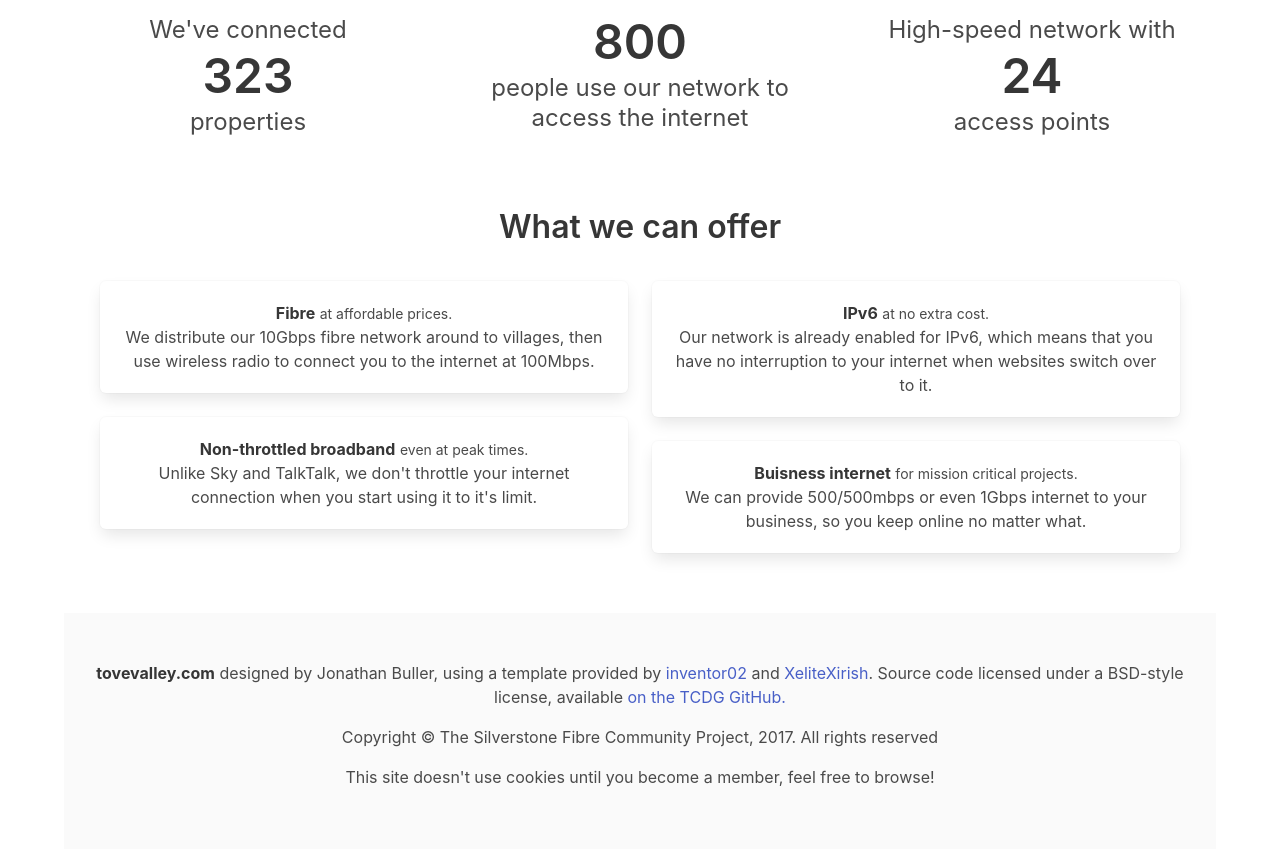
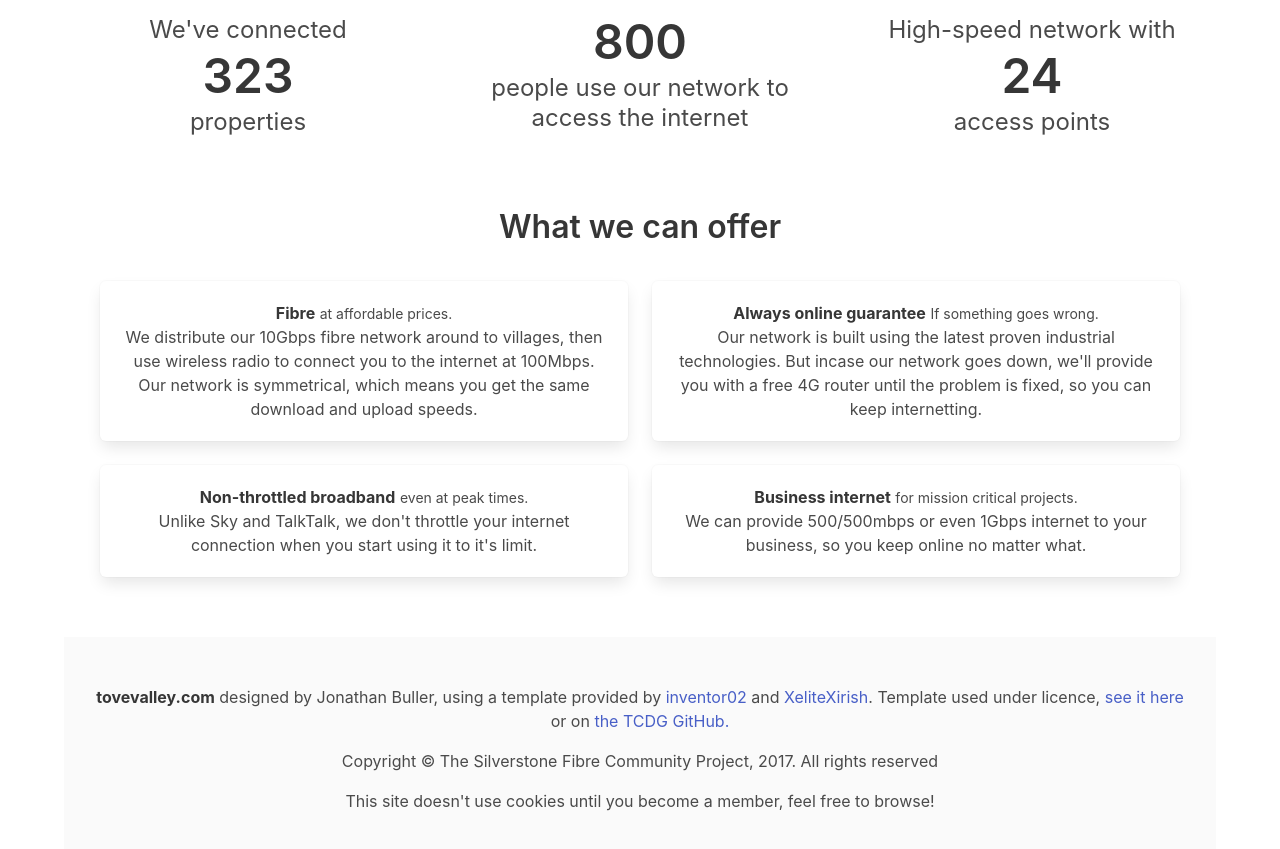
Before and after one commit to connectingsilverstone/connectingsilverstone.github.io, a website built with webpack: page index.html in a window 1280 px wide. Shown: the part 746-1595 px from the top of the page. Built offline with nearby package versions, Linux system fonts and the light colour scheme; files whose address does not match are found by name.

Commit message:
Updated front page and footer.

```diff
--- a/index.html
+++ b/index.html
@@ -141,7 +141,7 @@
                                 <p>
                                     <strong>Fibre</strong> <small>at affordable prices.</small>
                                     <br>
-                                    We distribute our 10Gbps fibre network around to villages, then use wireless radio to connect you  to the internet at 100Mbps.
+                                    We distribute our 10Gbps fibre network around to villages, then use wireless radio to connect you  to the internet at 100Mbps. Our network is symmetrical, which means you get the same download and upload speeds.
                                 </p>
                             </div>
                             </nav>
@@ -165,9 +165,9 @@
                         <div class="media-content">
                             <div class="content">
                                 <p>
-                                    <strong>IPv6</strong> <small>at no extra cost.</small>
+                                    <strong>Always online guarantee</strong> <small>If something goes wrong.</small>
                                     <br>
-                                    Our network is already enabled for IPv6, which means that you have no interruption to your internet when websites switch over to it.
+                                    Our network is built using the latest proven industrial technologies. But incase our network goes down, we'll provide you with a free 4G router until the problem is fixed, so you can keep internetting.
                                 </p>
                             </div>
                         </div>
@@ -176,7 +176,7 @@
                         <div class="media-content">
                             <div class="content">
                                 <p>
-                                    <strong>Buisness internet</strong> <small>for mission critical projects.</small>
+                                    <strong>Business internet</strong> <small>for mission critical projects.</small>
                                     <br>
                                     We can provide 500/500mbps or even 1Gbps internet to your business, so you keep online no matter what.
                                 </p>
@@ -193,7 +193,7 @@
         <div class="container">
             <div class="content has-text-centered">
                 <p>
-                    <strong>tovevalley.com</strong> designed by Jonathan Buller, using a template provided by <a href="http://inventor02.me">inventor02</a> and <a href="https://www.xelitexirish.com">XeliteXirish</a>. Source code licensed under a BSD-style license, available <a href="https://github.com/tcdg/collectivedev.com">on the TCDG GitHub.</a>
+                    <strong>tovevalley.com</strong> designed by Jonathan Buller, using a template provided by <a href="http://inventor02.me">inventor02</a> and <a href="https://www.xelitexirish.com">XeliteXirish</a>. Template used under licence,  <a href="https://github.com/BonkTF/bonktf.github.io/blob/master/LICENCE">see it here</a> or on  <a href="https://github.com/tcdg/collectivedev.com">the TCDG GitHub.</a>
 					<br>
                     <p>Copyright &copy; The Silverstone Fibre Community Project, 2017. All rights reserved</p>
 					<p> This site doesn't use cookies until you become a member, feel free to browse! </p>
```
Also changed, not shown: coverage.html (+1 -1 lines).
